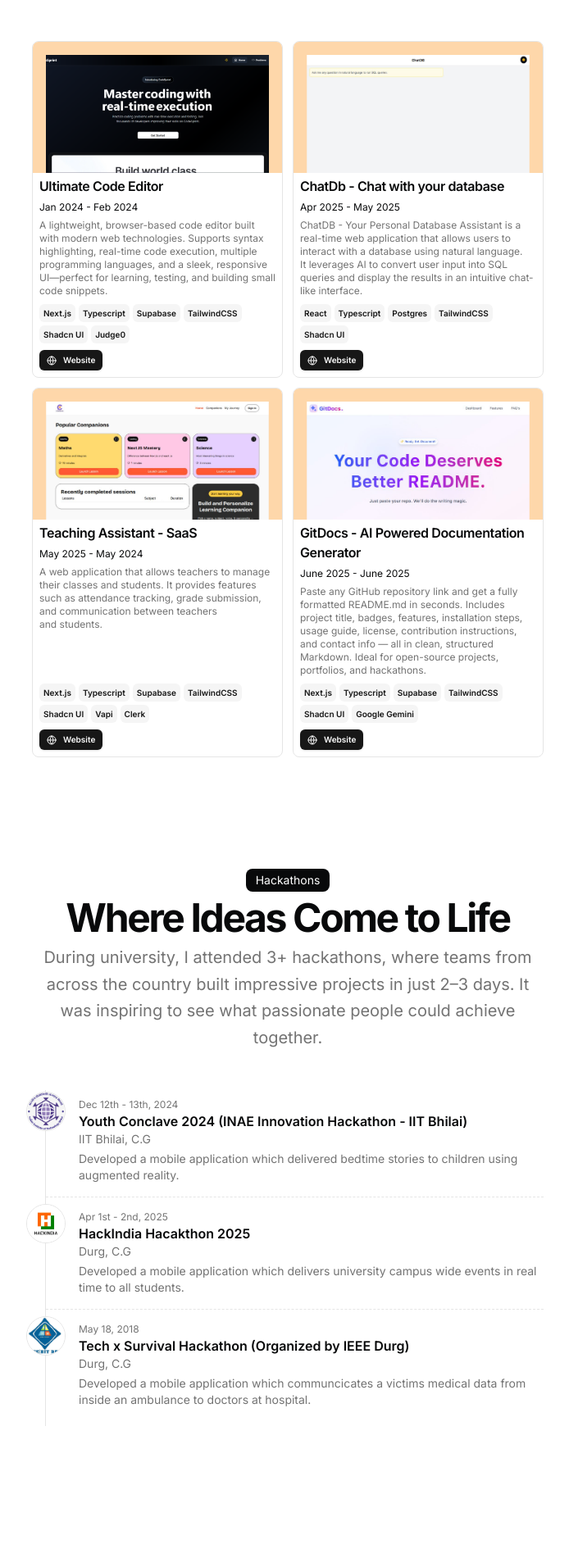
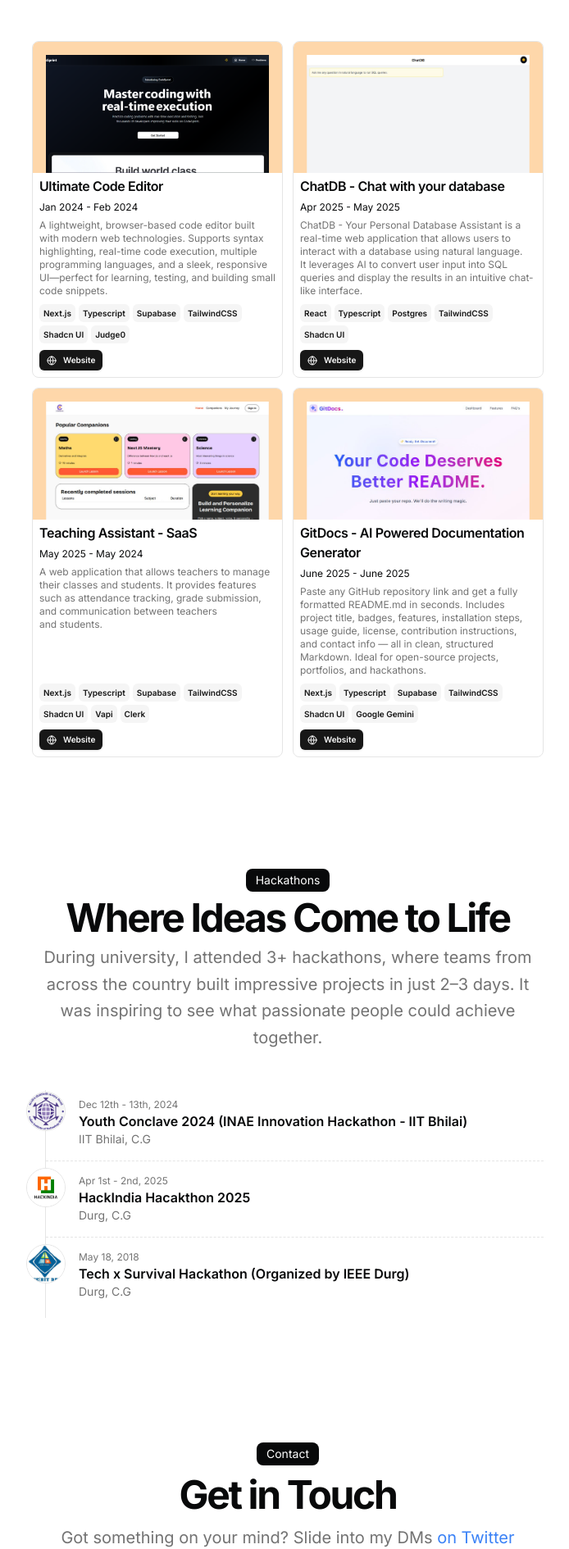
Before and after one commit to NextGenGk/NextGenFolio, a Next.js app: page / in a window 1280 px wide. Shown: the part 1481-3371 px from the top of the page at 82% size, without its empty margins (289-983 px from the left). Built offline with nearby package versions, Linux system fonts and the light colour scheme.

Commit message:
update hackathon description

```diff
--- a/src/data/resume.tsx
+++ b/src/data/resume.tsx
@@ -185,7 +185,7 @@ export const DATA = {
         "",
     },
     {
-      title: "ChatDb - Chat with your database",
+      title: "ChatDB - Chat with your database",
       href: "https://chatdb-gray.vercel.app/",
       dates: "Apr 2025 - May 2025",
       active: true,
@@ -269,7 +269,7 @@ export const DATA = {
       dates: "Dec 12th - 13th, 2024",
       location: "IIT Bhilai, C.G",
       description:
-        "Developed a mobile application which delivered bedtime stories to children using augmented reality.",
+        "",
       image:
         "/iitbhilai.png",
       mlh: "",
@@ -280,7 +280,7 @@ export const DATA = {
       dates: "Apr 1st - 2nd, 2025",
       location: "Durg, C.G",
       description:
-        "Developed a mobile application which delivers university campus wide events in real time to all students.",
+        "",
       image:
         "/hackindia.png",
       mlh: "",
@@ -291,7 +291,7 @@ export const DATA = {
       dates: "May 18, 2018",
       location: "Durg, C.G",
       description:
-        "Developed a mobile application which communcicates a victims medical data from inside an ambulance to doctors at hospital.",
+        "",
       icon: "public",
       image:
         "/techxsurvival.jpg",
```
